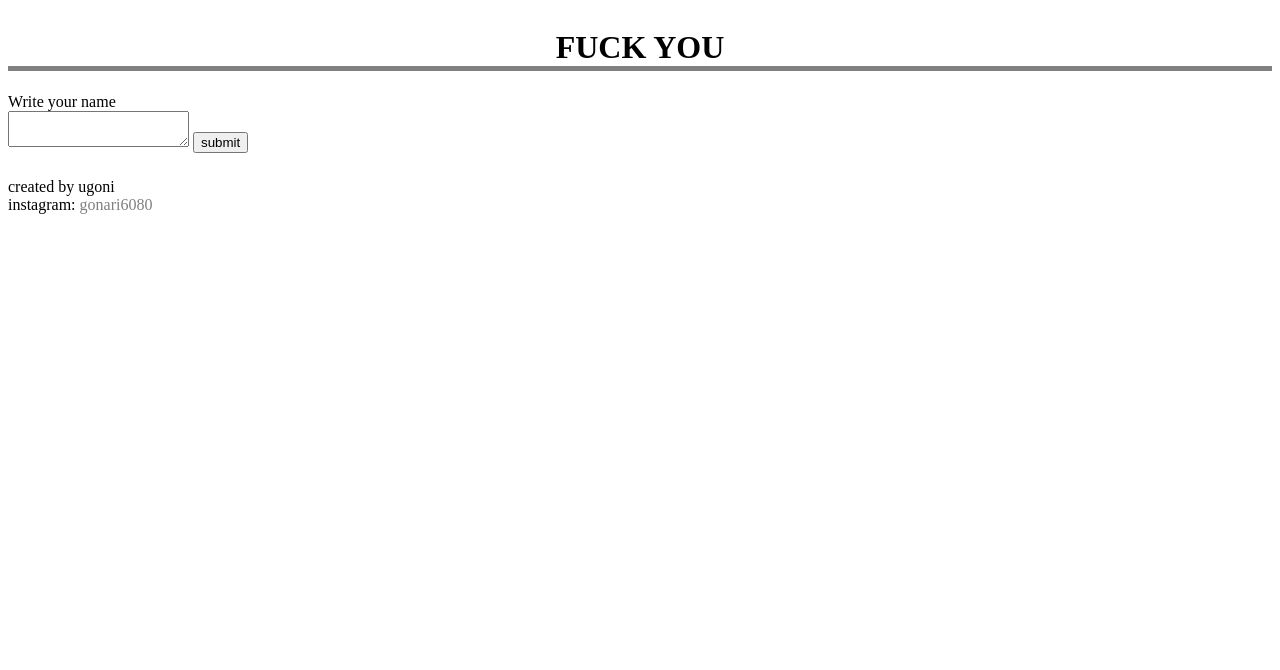
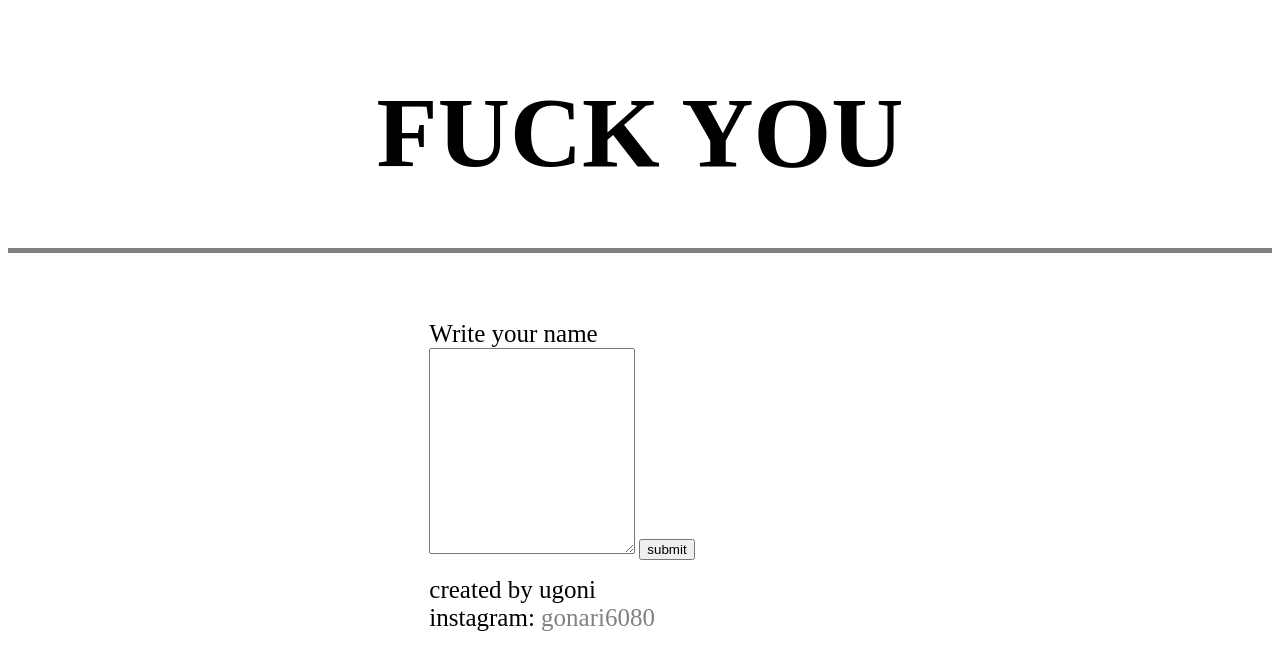
Before and after one commit to ugoni/fuck, a plain HTML site: page index.html in a window 1280 px wide. Drawn offline with Linux system fonts and the light colour scheme.

Commit message:
Add files via upload

```diff
--- a/index.css
+++ b/index.css
@@ -1,6 +1,6 @@
 .container{
   display: grid;
-  grid-template-columns: 1fr 1fr;
+  grid-template-columns: 1fr 1fr 1fr;
   grid-template-rows: 1fr 1fr 1fr;
 }
 
@@ -12,22 +12,40 @@
 h1{
   text-align: center;
   grid-column-start: 1;
-  grid-column-end: 3;
+  grid-column-end: 4;
   grid-row-start: 1;
   grid-row-end: 2;
   border-bottom: 5px solid gray;
+  font-size: 100px;
+}
+
+label{
+  font-size: 25px;
 }
 
 footer{
-  grid-column-start: -3;
-  grid-column-end: -2;
+  grid-column-start: 1;
+  grid-column-end: 2;
   grid-row-start: 3;
   grid-row-end: 4;
+  font-size: 25px
+}
+
+#item2{
+  grid-column-start: 1;
+  grid-column-end:2;
+  grid-row-start: 2;
+  grid-row-end: 3;
 }
 
 #item1{
-  grid-column-start: -3;
-  grid-column-end: -2;
+  grid-column-start: 2;
+  grid-column-end: 3;
   grid-row-start: 2;
   grid-row-end: 3;
 }
+
+textarea{
+  width: 200px;
+  height: 200px;
+}
--- a/index.html
+++ b/index.html
@@ -9,6 +9,9 @@
 	<body>
     <div class="container">
     <h1>FUCK YOU</h1>
+    <div class="item2">
+
+    </div>
     <div class="item1">
 		  <label for="name">Write your name</label>
 		  <br />
@@ -21,7 +24,7 @@
         ">
   			submit
   		</button>
-    </div>
+
     <p></p>
     <footer>
       created by ugoni
@@ -29,5 +32,6 @@
       instagram: <a id="insta" href="https://www.instagram.com/gonari6080/">gonari6080</a>
     </footer>
     </div>
+    </div>
 	</body>
 </html>
```
Also changed, not shown: fuck_img/1.jpg (added).
